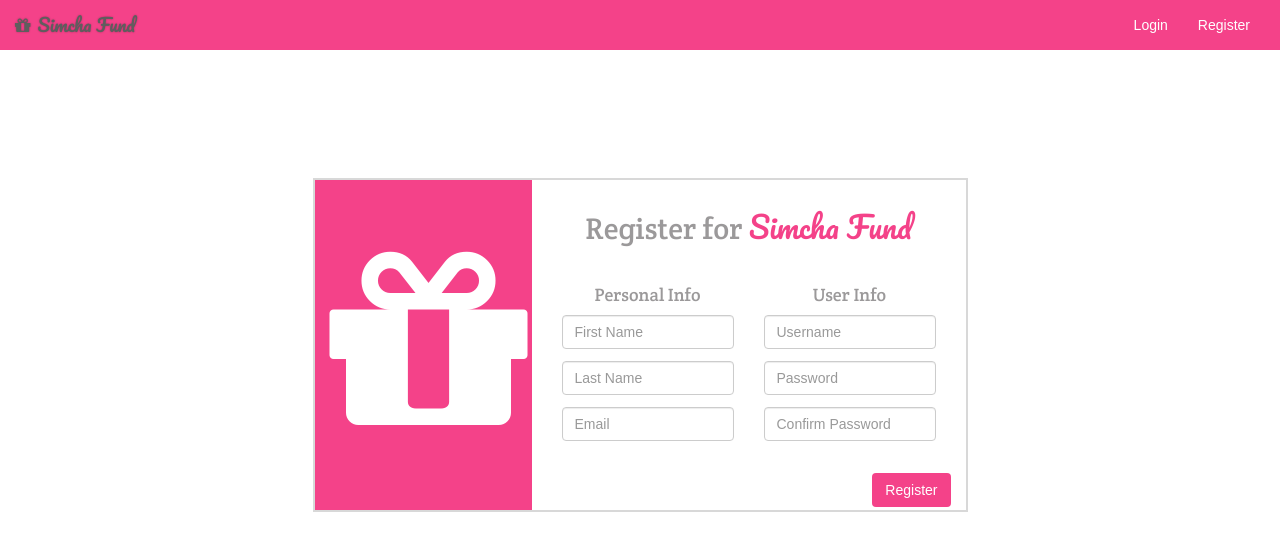
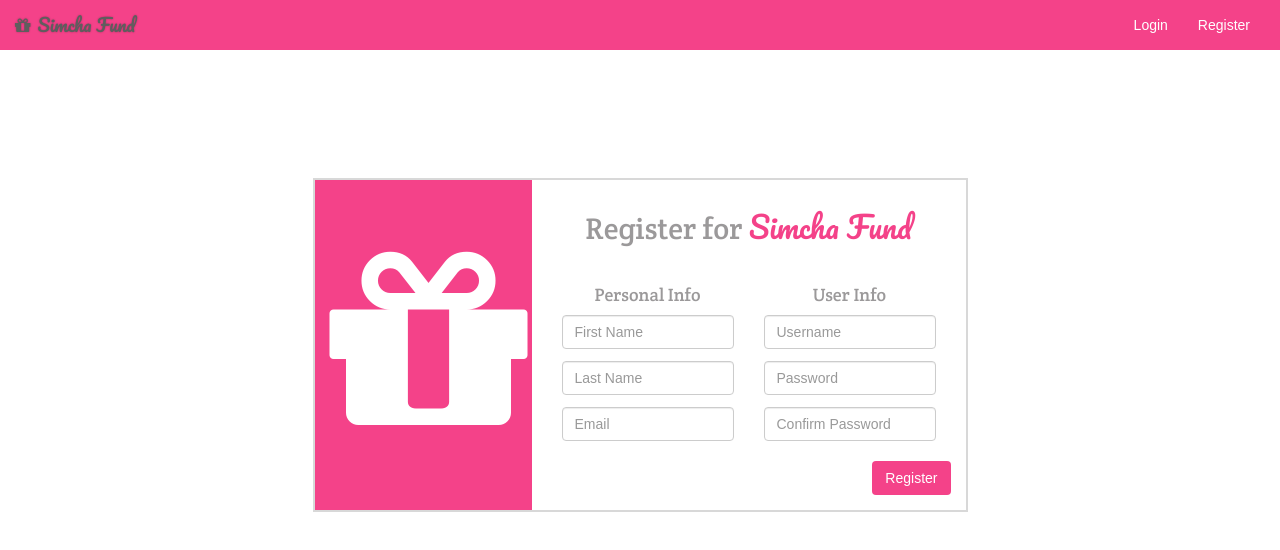
Before and after one commit to rivkawaxman/simcha-app, a React (Create React App) app in the folder frontend/: page /register in a window 1280 px wide. Shown: the top 550 px of the page. Built offline with nearby package versions, Linux system fonts and the light colour scheme; the HTML template or start-up script is replaced by a standard one.

Commit message:
I don't know what I'm commiting!

```diff
--- a/frontend/src/index.css
+++ b/frontend/src/index.css
@@ -267,7 +267,7 @@ content: '';
 
 .register-btn{
   float:right;
-  margin-top:20px;
+  margin-top:8px;
   /*margin-right:16px;*/
 }
 
```
